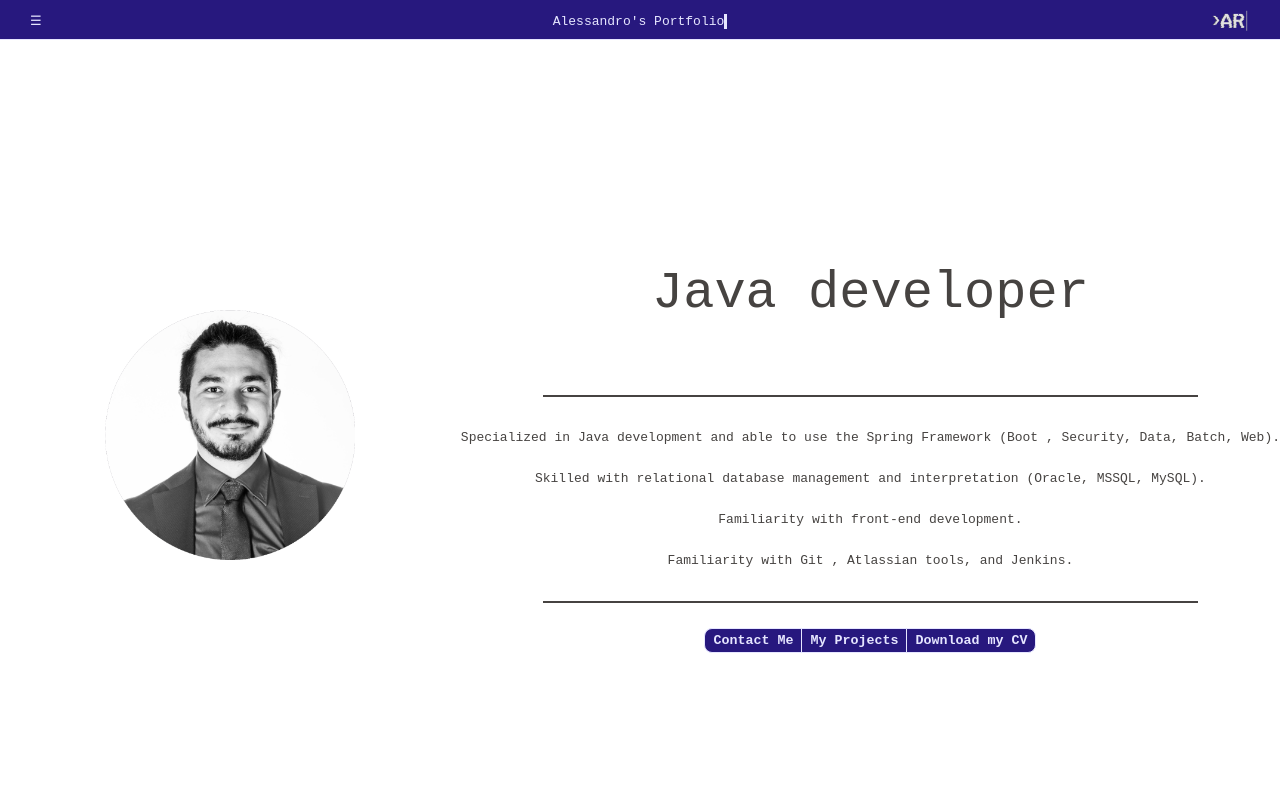
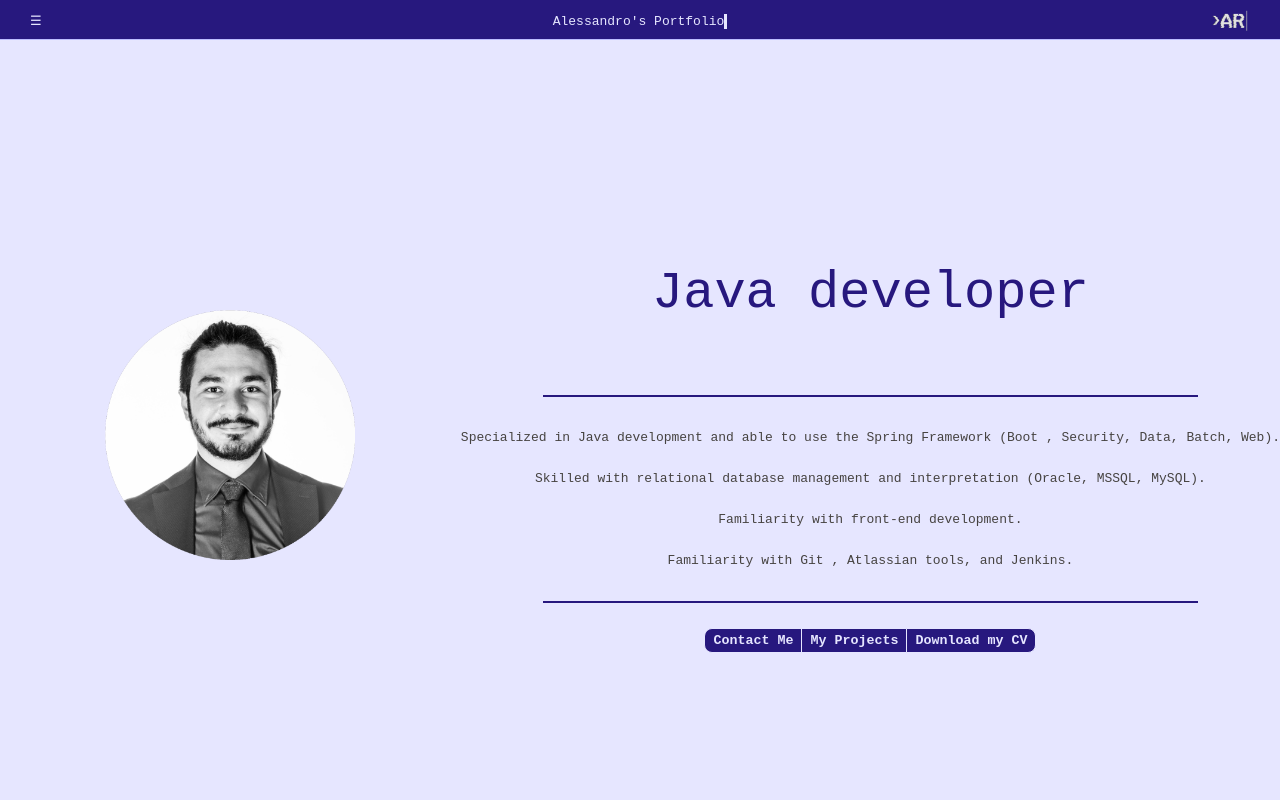
Before and after one commit to alessandrorosmarino/portfolio-applications-fe, a Vue app: page / in a window 1280 px wide. Shown: the top 800 px of the page. Built offline with nearby package versions, Linux system fonts and the light colour scheme.

Commit message:
refactored style to be able to se themes. Imported script correctly

```diff
--- a/src/components/portfolio/PortfolioComponent.vue
+++ b/src/components/portfolio/PortfolioComponent.vue
@@ -1,4 +1,5 @@
 <template>
+  <div class="theme-primary">
     <head>
       <title>Alessandro's Portfolio</title>
       <svg display="none">
@@ -26,11 +27,11 @@
             id="education-circle"
           ></circle>
           <circle
-          class="education-circle-pulse"
+            class="education-circle-outer"
             r="30px"
             cx="50%"
             cy="25%"
-          id="education-circle-pulse"
+            id="education-circle-outer"
           ></circle>
           <rect
             class="connecting-line"
@@ -68,7 +69,7 @@
       </svg>
     </head>
     <!-- Navigation Bar -->
-  <header class="navbar grid header-primary">
+    <header class="navbar grid">
       <div class="mouse-pointer">
         <p class="burger">&#9776;</p>
       </div>
@@ -81,19 +82,19 @@
     </header>
 
     <!-- Hidden Bar -->
-  <nav class="nav-primary">
+    <nav class="portfolio-nav">
       <ul>
         <li>
-        <a class="mouse-pointer" onclick="scrollToPage(0,false)">Know Me</a>
+          <a class="mouse-pointer" v-on:click="script(0, false)">Know Me</a>
         </li>
         <li>
-        <a class="mouse-pointer" onclick="scrollToPage(1,false)">Projects</a>
+          <a class="mouse-pointer" v-on:click="script(1, false)">Projects</a>
         </li>
         <li>
-        <a class="mouse-pointer" onclick="scrollToPage(2,false)">Experience</a>
+          <a class="mouse-pointer" v-on:click="script(2, false)">Experience</a>
         </li>
         <li>
-        <a class="mouse-pointer" onclick="scrollToPage(3,false)">My Skills</a>
+          <a class="mouse-pointer" v-on:click="script(3, false)">My Skills</a>
         </li>
       </ul>
     </nav>
@@ -124,16 +125,12 @@
           <p class="divisor"></p>
           <div class="button-group">
             <button
-            class="button-primary"
               onclick="location.href='mailTo://alessandrorosmarino@gmail.com'"
             >
               Contact Me
             </button>
-          <button class="button-primary" onclick="scrollToPage(1,false)">
-            My Projects
-          </button>
+            <button onclick="scrollToPage(1,false)">My Projects</button>
             <button
-            class="button-primary"
               onclick="location.href='../../assets/Alessandro%20Rosmarino%20CV.pdf'"
             >
               Download my CV
@@ -172,7 +169,7 @@
         <a
           href="https://github.com/alessandrorosmarino/Play-Performance"
           target="_blank"
-        class="flex-vertical flex-centered fade-in-side-lines-primary"
+          class="flex-vertical flex-centered fade-in-side-lines"
         >
           <div class="flex-centered flex-vertical">
             <p class="title">Play Performance</p>
@@ -193,7 +190,7 @@
         <a
           href="https://github.com/alessandrorosmarino/Wrapper"
           target="_blank"
-        class="flex-vertical flex-centered fade-in-side-lines-primary"
+          class="flex-vertical flex-centered fade-in-side-lines"
         >
           <div class="flex-centered flex-vertical">
             <p class="title">Dependency Injector</p>
@@ -208,7 +205,7 @@
         <a
           href="https://github.com/alessandrorosmarino/portfolio"
           target="_blank"
-        class="flex-vertical flex-centered fade-in-side-lines-primary"
+          class="flex-vertical flex-centered fade-in-side-lines"
         >
           <div class="flex-centered flex-vertical">
             <p class="title">Portfolio</p>
@@ -374,7 +371,7 @@
             Continuous formation and self-improvement
           </p>
           <svg>
-          <use xlink:href="#education-circle-pulse"></use>
+            <use xlink:href="#education-circle-outer" class="pulse"></use>
             <use xlink:href="#line-backward"></use>
             <use xlink:href="#education-circle"></use>
             <use xlink:href="#line-end"></use>
@@ -382,166 +379,17 @@
         </div>
       </section>
     </section>
+  </div>
 </template>
 
 <script setup>
 import { onMounted } from "vue";
 
+let script;
 onMounted(() => {
-  let headerHeight = getComputedStyle(
-    document.documentElement
-  ).getPropertyValue("--heading-height");
-  headerHeight = headerHeight.substring(0, headerHeight.indexOf("px"));
-
-  // Script to toggle the hidden bar
-  var burger = document.querySelector(".burger");
-  var sidebar = document.querySelector("nav");
-
-  burger.addEventListener("click", function () {
-    sidebar.classList.toggle("show-nav");
+  import("../../js/util.js").then((module) => {
+    script = module.scrollToPage;
   });
-
-  // Script to perform the reverse animation only after hover
-  const fadeInEffects = document.querySelectorAll(
-    "[class*='fade-in-side-lines']"
-  );
-  for (let i = 0; i < fadeInEffects.length; i++) {
-    console.log("adding event listeners to:" + fadeInEffects[i]);
-    fadeInEffects[i].addEventListener("mouseover", () => {
-      fadeInEffects[i].classList.add("hovered");
-    });
-  }
-
-  /*
-    //Script for the slideshow behaviour
-    var prev = document.querySelector(".previous-button");
-    var next = document.querySelector(".next-button");
-    var slides = document.getElementsByClassName("slide");
-    var dots = document.getElementsByClassName("dot");
-
-    prev.addEventListener("click", () =>{
-        nextSlide(false);
-    })
-
-    next.addEventListener("click", () =>{
-        nextSlide(true);
-    })
-
-    function nextSlide(direction){
-        var found = false;
-        var check = direction ? slides.length-1 : 0;
-        var index = direction ? -1 : slides.length;
-
-        for (let i = 0; i < slides.length && !found; i++) {
-            if(slides[i].classList.contains("active")){
-                if(i === check){
-                    i = index;
-                }
-                selectSlide(direction?++i:--i);
-            }
-        }
-    }
-
-    for (let i = 0; i < dots.length; i++) {
-        dots[i].addEventListener("click", () =>{
-            selectSlide(i);
-        })
-    }
-
-    function selectSlide(index){
-        for (let i = 0; i < slides.length; i++) {
-            slides[i].classList.remove("active");
-        }
-        slides[index].classList.add("active");
-        for (let i = 0; i < dots.length; i++) {
-            dots[i].classList.remove("dot-selected");
-        }
-        dots[index].classList.add("dot-selected");
-    }
-    */
-
-  /* Start skill appearing effect */
-
-  var skills = document.querySelectorAll(".pointer-container");
-
-  const rotationObserver = new IntersectionObserver((entries) => {
-    for (const entry of entries) {
-      if (entry.isIntersecting) {
-        entry.target.classList.add("rotate");
-      } else {
-        entry.target.classList.remove("rotate");
-      }
-    }
-  });
-  for (const skill of skills) {
-    rotationObserver.observe(skill);
-  }
-
-  /* Start scrolling effect */
-  let scrolling = false;
-  var scrollingList = [];
-  var scrollingSlides = document.querySelectorAll(".scrolling-slide");
-
-  for (const slide of scrollingSlides) {
-    scrollingList.push({ element: slide, selected: false });
-  }
-
-  const sectionObserver = new IntersectionObserver((entries) => {
-    for (const entry of entries) {
-      if (entry.intersectionRatio >= 1) {
-        scrollingList.find((e) => e.element === entry.target).selected = true;
-      }
-    }
-  });
-
-  document.addEventListener(
-    "DOMContentLoaded",
-    function () {
-      for (let scrollingListElement of scrollingList) {
-        sectionObserver.observe(scrollingListElement.element);
-      }
-    },
-    false
-  );
-
-  window.addEventListener("wheel", activateScrollingEffect);
-  window.addEventListener("wheel", (e) => e.preventDefault(), {
-    passive: false,
-  });
-
-  function activateScrollingEffect(e) {
-    if (!scrolling) {
-      scrollToNextSection(e.deltaY > 0);
-    }
-  }
-
-  function scrollToNextSection(forward) {
-    let elementIndexActive = scrollingList.findIndex((e) => e.selected);
-    let nextIndex = elementIndexActive + (forward ? 1 : -1);
-    scrollToPage(nextIndex, true);
-  }
-
-  function scrollToPage(index, removeListeners) {
-    if (!isOutOfBounds(scrollingList, index)) {
-      if (removeListeners) {
-        window.removeEventListener("wheel", activateScrollingEffect);
-        setTimeout(() => {
-          scrolling = false;
-          window.addEventListener("wheel", activateScrollingEffect);
-        }, 1500);
-      }
-      for (const scrollingElement of scrollingList) {
-        scrollingElement.selected = false;
-      }
-      let elementToScroll = scrollingList[index].element;
-      scrollingList[index].selected = true;
-      window.scrollTo(0, elementToScroll.offsetTop - headerHeight);
-    }
-  }
-
-  function isOutOfBounds(array, index) {
-    return index >= array.length || index < 0;
-  }
 });
 </script>
 
@@ -567,7 +415,7 @@ onMounted(() => {
 
 .main-container {
   align-items: stretch;
-  background-color: var(--background-color);
+  background-color: var(--color-contrast);
 }
 
 .filler {
@@ -595,7 +443,7 @@ onMounted(() => {
 
 .job-title {
   font-size: 4em;
-  color: var(--effect-color);
+  color: var(--color);
 }
 .project-table {
   height: var(--section-full-height-heading);
@@ -640,7 +488,7 @@ onMounted(() => {
 
 .progress-bar {
   position: relative;
-  color: var(--text-color);
+  color: var(--color);
 }
 
 .progress-bar > svg {
@@ -652,15 +500,15 @@ onMounted(() => {
 }
 
 .outer-circle {
-  fill: var(--text-color);
+  fill: var(--color);
 }
 
 .inner-circle {
-  fill: var(--background-color);
+  fill: var(--color-contrast);
 }
 
 .pointer {
-  fill: var(--effect-color);
+  fill: var(--text-color);
 }
 
 .pointer-container {
@@ -722,15 +570,11 @@ onMounted(() => {
 }
 
 .education-circle {
-  fill: var(--text-color);
+  fill: var(--color);
 }
 
-.education-circle-pulse {
-  fill: var(--background-color-light);
-}
-
-[class*="pulse"] {
-  animation: pulse 1s infinite alternate;
+.education-circle-outer {
+  fill: var(--color-contrast-hover);
 }
 
 .education-container {
@@ -754,7 +598,7 @@ onMounted(() => {
 }
 
 .connecting-line {
-  fill: var(--text-color);
+  fill: var(--color);
 }
 
 .working-experience {
@@ -782,7 +626,7 @@ onMounted(() => {
 }
 
 .work-title {
-  color: var(--effect-color);
+  color: var(--color);
   margin-bottom: var(--divisor-space);
 }
 
--- a/src/css/button.css
+++ b/src/css/button.css
@@ -1,14 +1,14 @@
 /* Buttons */
 
 button{
-    --button-text-color: var(--text-color);
-    --button-border-color: var(--text-color);
-    --button-background-color: var(--text-color-contrast);
+    --button-text-color: var(--color-contrast);
+    --button-border-color: var(--color-contrast);
+    --button-background-color: var(--color);
     --button-text-color-hover: var(--text-color);
-    --button-background-color-hover: var(--text-color-contrast-hover);
-    --button-text-color-active: var(--text-color-contrast);
-    --button-border-color-active: var(--text-color-contrast);
-    --button-background-color-active: var(--text-color);
+    --button-background-color-hover: var(--color-contrast-hover);
+    --button-text-color-active: var(--text-color);
+    --button-border-color-active: var(--text-color);
+    --button-background-color-active: var(--color-contrast);
 
     border: 1px solid var(--button-border-color);
     background-color: var(--button-background-color);
@@ -31,50 +31,6 @@ button:active{
     background-color: var(--button-background-color-active);
     color: var(--button-text-color-active);
     border-color: var(--button-border-color-active);
-}
-
-.button-primary{
-    --button-text-color: var(--primary-color-contrast);
-    --button-border-color: var(--primary-color-contrast);
-    --button-background-color: var(--primary-color);
-    --button-text-color-hover: var(--text-color);
-    --button-background-color-hover: var(--primary-color-contrast-hover);
-    --button-text-color-active: var(--text-color);
-    --button-border-color-active: var(--text-color);
-    --button-background-color-active: var(--primary-color-contrast);
-}
-
-.button-primary-outline{
-    --button-text-color: var(--text-color);
-    --button-border-color: var(--text-color);
-    --button-background-color: var(--primary-color-contrast);
-    --button-text-color-hover: var(--text-color);
-    --button-background-color-hover: var(--primary-color-contrast-hover);
-    --button-text-color-active: var(--primary-color-contrast);
-    --button-border-color-active: var(--primary-color-contrast);
-    --button-background-color-active: var(--primary-color);
-}
-
-.button-secondary{
-    --button-text-color: var(--secondary-color-contrast);
-    --button-border-color: var(--secondary-color-contrast);
-    --button-background-color: var(--secondary-color);
-    --button-text-color-hover: var(--text-color);
-    --button-background-color-hover: var(--secondary-color-contrast-hover);
-    --button-text-color-active: var(--text-color);
-    --button-border-color-active: var(--text-color);
-    --button-background-color-active: var(--secondary-color-contrast);
-}
-
-.button-secondary-outline{
-    --button-text-color: var(--text-color);
-    --button-border-color: var(--text-color);
-    --button-background-color: var(--secondary-color-contrast);
-    --button-text-color-hover: var(--text-color);
-    --button-background-color-hover: var(--secondary-color-contrast-hover);
-    --button-text-color-active: var(--secondary-color-contrast);
-    --button-border-color-active: var(--secondary-color-contrast);
-    --button-background-color-active: var(--secondary-color);
 }
 
 .button-danger{
--- a/src/css/header.css
+++ b/src/css/header.css
@@ -3,36 +3,12 @@ header{
     top: 0;
     width: 100%;
     height: var(--heading-height);
-    color: var(--text-color);
+    color: var(--color-contrast);
     z-index: 999;
     border-bottom-width: 1px;
     border-bottom-style: solid;
-    border-bottom-color: var(--text-color-contrast-hover);
-    background-color: var(--text-color-contrast);
-}
-
-.header-primary{
-    border-bottom-color: var(--primary-color-contrast);
-    background-color: var(--primary-color);
-    color: var(--primary-color-contrast);
-}
-
-.header-primary-outline{
-    border-bottom-color: var(--primary-color);
-    background-color: var(--primary-color-contrast);
-    color: var(--text-color);
-}
-
-.header-secondary{
-    border-bottom-color: var(--secondary-color-contrast);
-    background-color: var(--secondary-color);
-    color: var(--secondary-color-contrast);
-}
-
-.header-secondary-outline{
-    border-bottom-color: var(--secondary-color);
-    background-color: var(--secondary-color-contrast);
-    color: var(--text-color);
+    border-bottom-color: var(--color-contrast-hover);
+    background-color: var(--color);
 }
 
 header > div:first-of-type{
--- a/src/css/table.css
+++ b/src/css/table.css
@@ -1,35 +1,15 @@
 /* Table */
 
 table {
-    --table-header-color: var(--text-color-contrast);
-    --table-header-background-color: var(--text-color);
-    --table-border-color: var(--text-color);
+    --table-header-color: var(--color-contrast);
+    --table-header-background-color: var(--color);
+    --table-border-color: var(--color);
     --table-body-text-color: var(--text-color);
-    --table-odd-row-background-color: var(--text-color-contrast);
-    --table-even-row-background-color: var(--text-color-contrast-hover);
-    --table-caption-color: var(--text-color);
+    --table-odd-row-background-color: var(--color-contrast);
+    --table-even-row-background-color: var(--color-contrast-hover);
+    --table-caption-color: var(--color);
     width: 100%;
     border-spacing: 0;
-}
-
-.table-primary {
-    --table-header-color: var(--text-color-contrast);
-    --table-header-background-color: var(--primary-color);
-    --table-border-color: var(--primary-color);
-    --table-body-text-color: var(--text-color);
-    --table-odd-row-background-color: var(--primary-color-contrast);
-    --table-even-row-background-color: var(--primary-color-contrast-hover);
-    --table-caption-color: var(--primary-color);
-}
-
-.table-secondary {
-    --table-header-color: var(--text-color-contrast);
-    --table-header-background-color: var(--secondary-color);
-    --table-border-color: var(--secondary-color);
-    --table-body-text-color: var(--text-color);
-    --table-odd-row-background-color: var(--secondary-color-contrast);
-    --table-even-row-background-color: var(--secondary-color-contrast-hover);
-    --table-caption-color: var(--secondary-color);
 }
 
 .table-danger {
```
Also changed, not shown: src/css/effects.css (+7 -3 lines), src/css/nav.css (+3 -27 lines), src/js/util.js (+9 -4 lines). Lines whose indentation alone changed are shown as unchanged.
